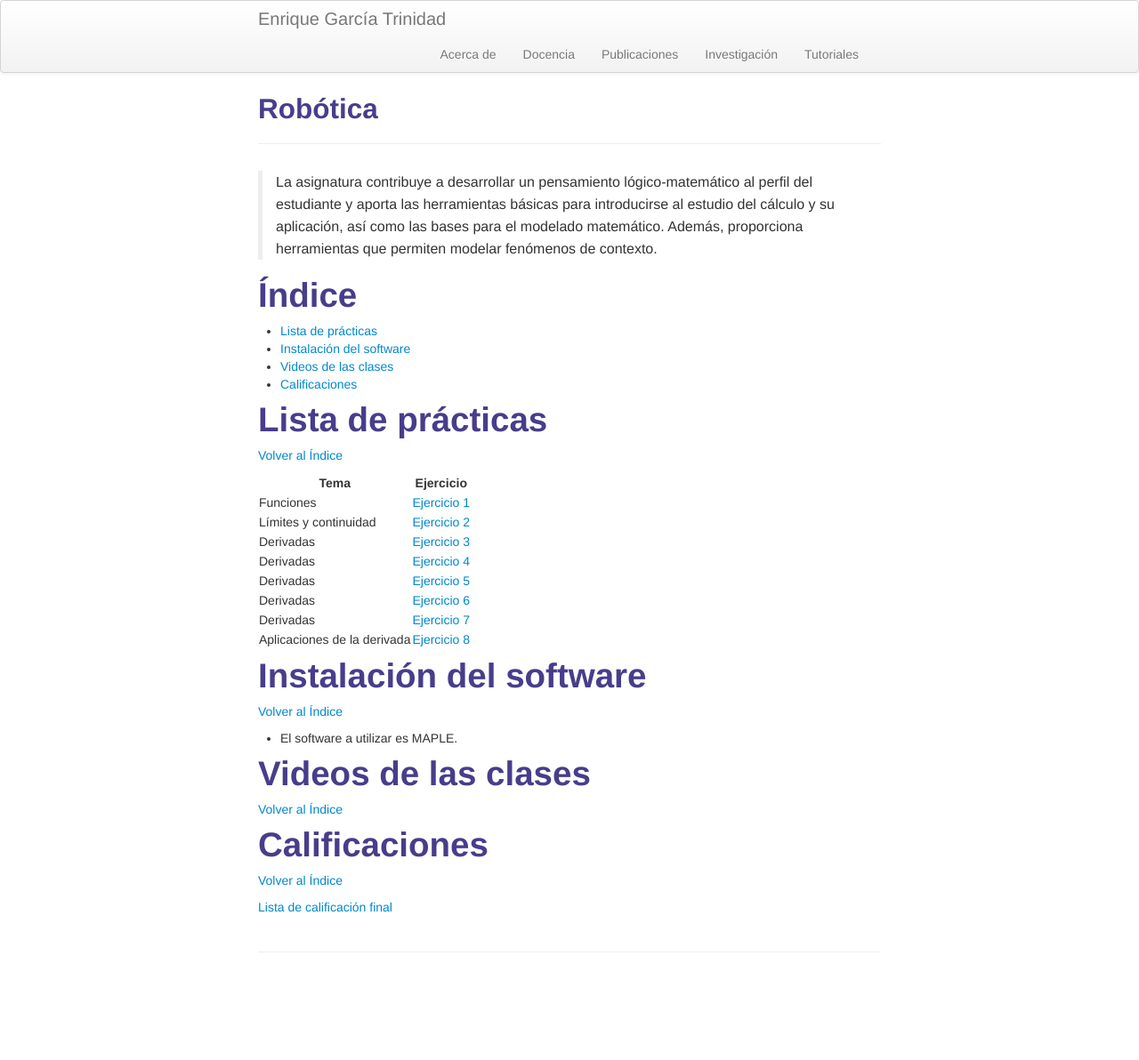
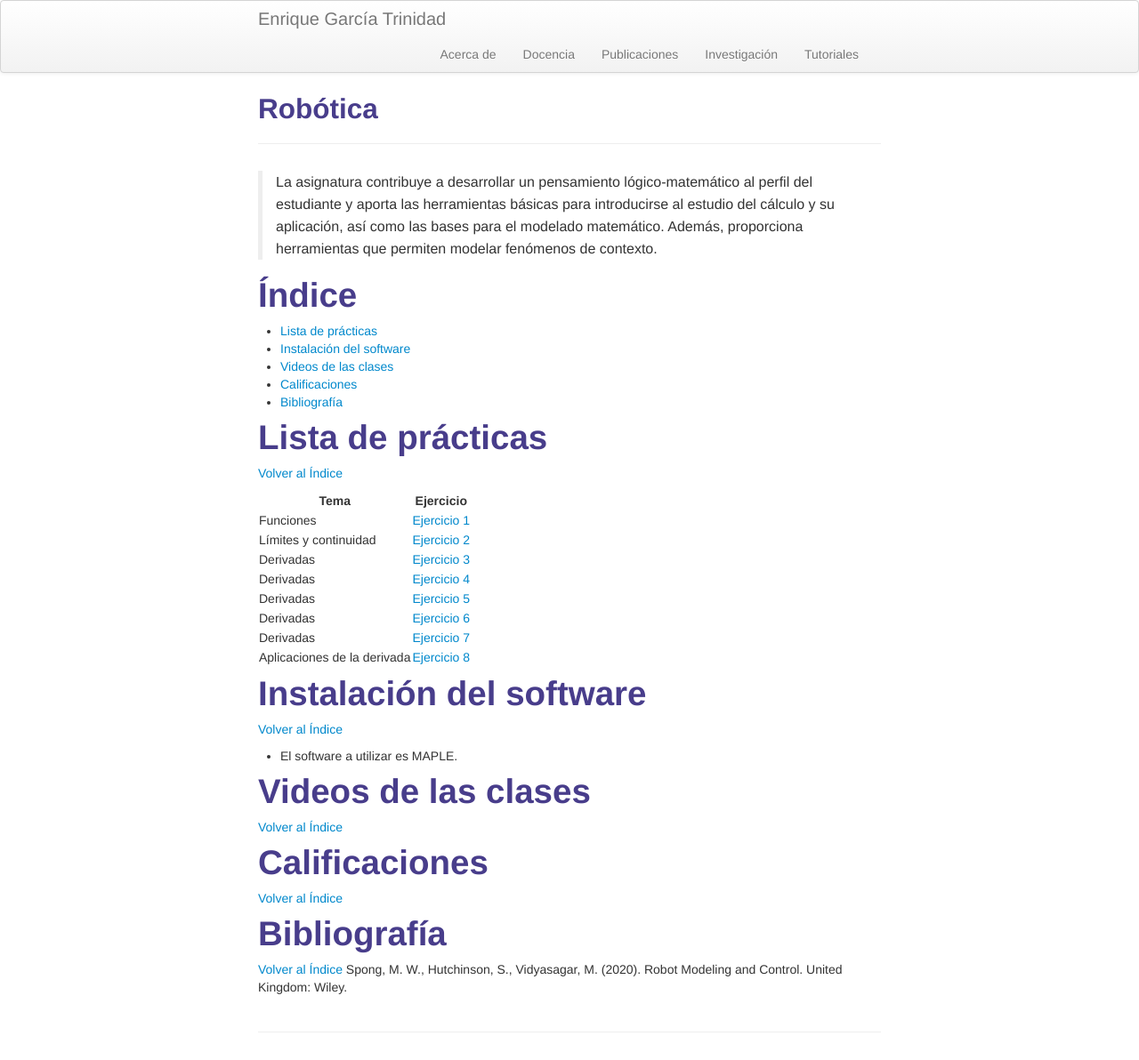
Before and after one commit to enriGarcia/enriGarcia.github.io, a Jekyll site: the page built from pages/teaching/robotica.md, in a window 1280 px wide. Shown: the whole page at 89% size. Built offline with Jekyll 4.4.1, drawn with Linux system fonts in a browser that asks for light colours; before the commit the page ends 1102 px from its top, so only the background shows below that.

Commit message:
robotics update

```diff
--- a/pages/teaching/robotica.md
+++ b/pages/teaching/robotica.md
@@ -10,6 +10,7 @@ description: Listado de prácticas
 - [Instalación del software](#instalación-del-software)
 - [Videos de las clases](#videos-de-las-clases)
 - [Calificaciones](#calificaciones)
+- [Bibliografía](#bibliografía)
 
 
 # Lista de prácticas
@@ -37,7 +38,9 @@ description: Listado de prácticas
 # Calificaciones
 [Volver al Índice](#índice)
 
-[Lista de calificación final]({{ BASE_PATH}}/pages/stuff/2022b_calcDifFinal.pdf)
+# Bibliografía
+[Volver al Índice](#índice)
+Spong, M. W., Hutchinson, S., Vidyasagar, M. (2020). Robot Modeling and Control. United Kingdom: Wiley.
 
 <!-- Note: this is how to write a comment in HTML. Everything in here won't show up on your webpage.-->
 
```
